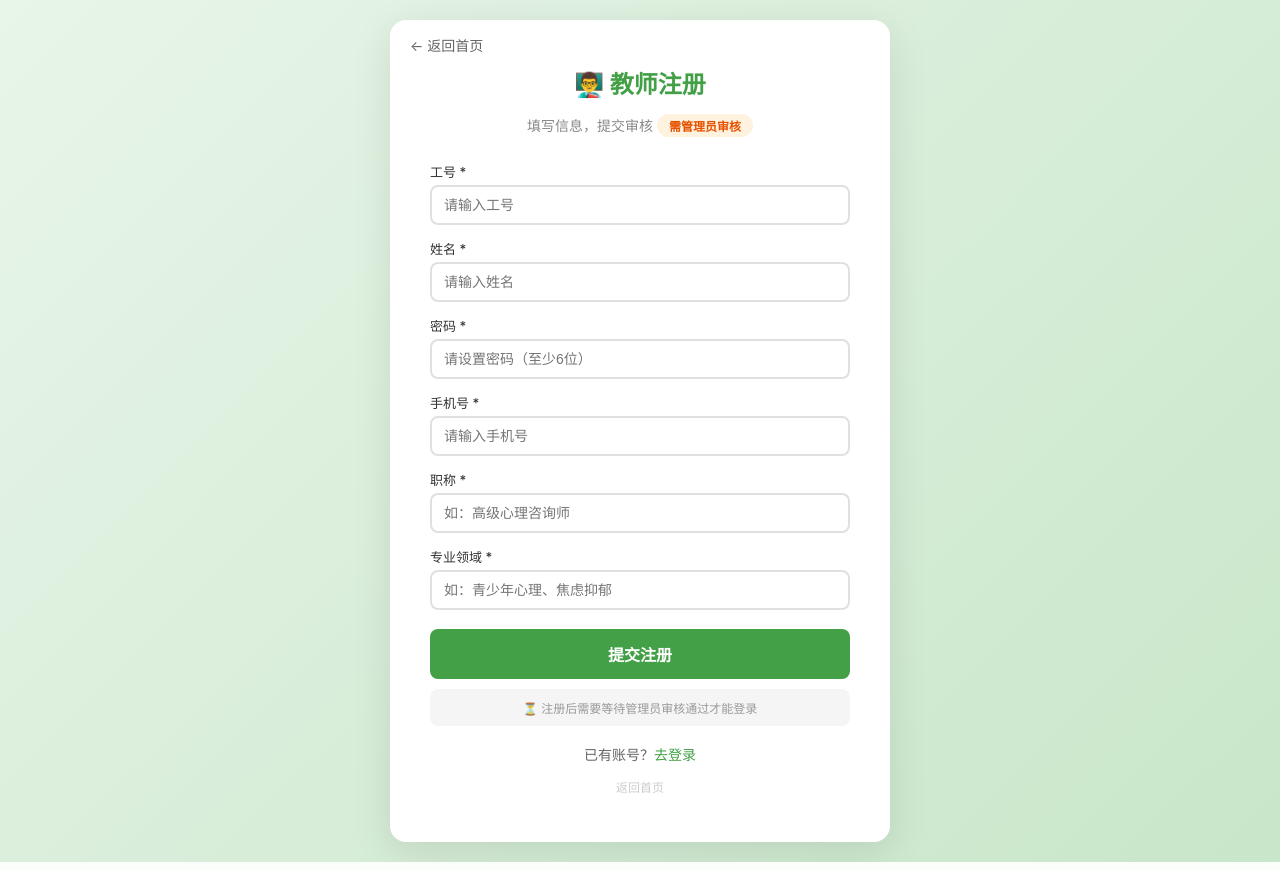
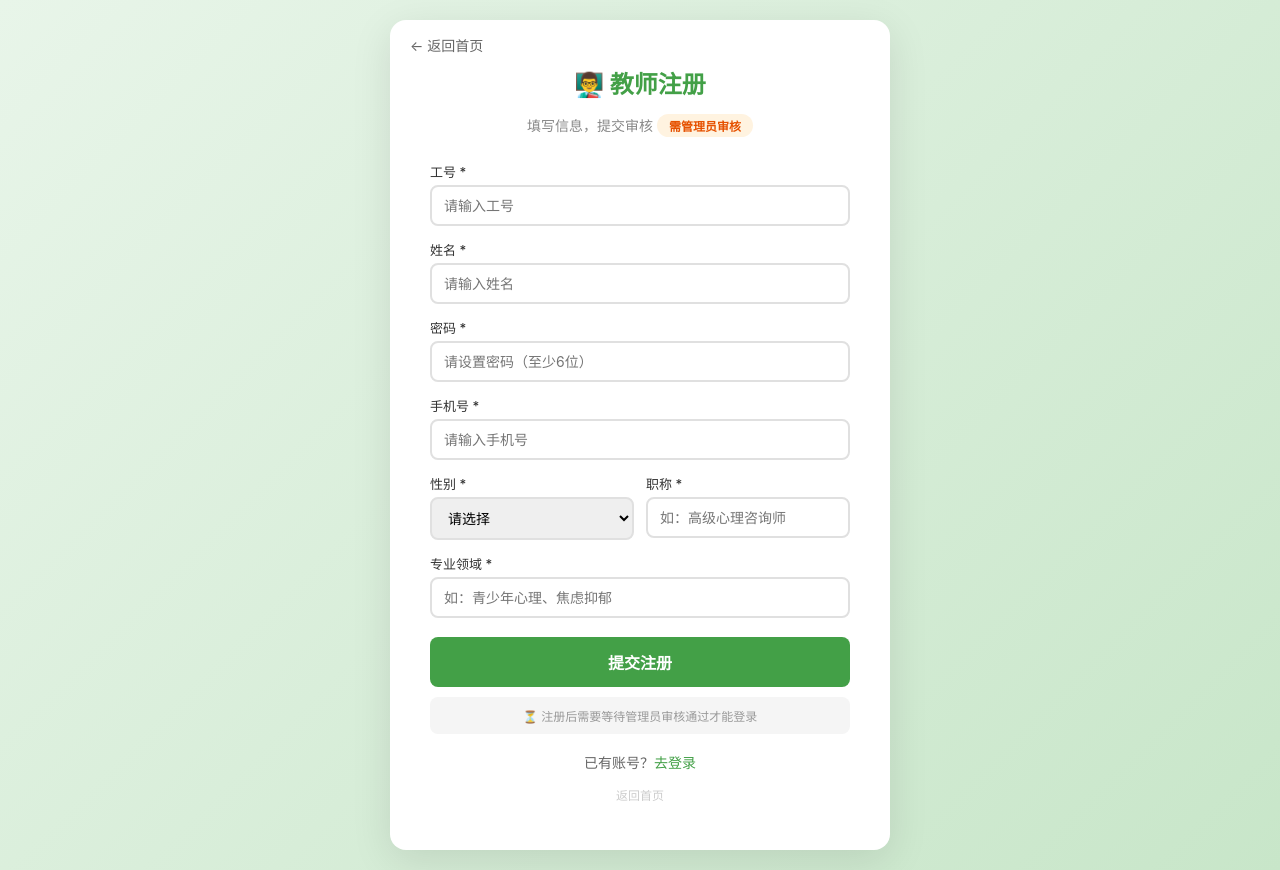
Before and after one commit to xzq05/psychological-counseling, a FastAPI app: page /teacher/register in a window 1280 px wide. Run offline with FastAPI, Linux system fonts and the light colour scheme; parts of the project's set-up code (start-up, migrations or seed data) failed here and were passed over.

Commit message:
教师注册添加性别选项

```diff
--- a/templates/teacher_register.html
+++ b/templates/teacher_register.html
@@ -62,7 +62,7 @@
             font-weight: 500;
             font-size: 13px;
         }
-        .form-group input {
+        .form-group input, .form-group select {
             width: 100%;
             padding: 10px 12px;
             border: 2px solid #e0e0e0;
@@ -70,8 +70,9 @@
             font-size: 14px;
             transition: border-color 0.3s;
             box-sizing: border-box;
+            font-family: inherit;
         }
-        .form-group input:focus {
+        .form-group input:focus, .form-group select:focus {
             outline: none;
             border-color: #43a047;
         }
@@ -144,8 +145,14 @@
             background: #f5f5f5;
             border-radius: 8px;
         }
+        .form-row {
+            display: grid;
+            grid-template-columns: 1fr 1fr;
+            gap: 12px;
+        }
         @media (max-width: 480px) {
             .register-container { padding: 25px 20px; }
+            .form-row { grid-template-columns: 1fr; }
         }
     </style>
 </head>
@@ -178,9 +185,19 @@
                 <label>手机号 *</label>
                 <input type="tel" id="phone" placeholder="请输入手机号" required>
             </div>
-            <div class="form-group">
-                <label>职称 *</label>
-                <input type="text" id="teacher_title" placeholder="如：高级心理咨询师" required>
+            <div class="form-row">
+                <div class="form-group">
+                    <label>性别 *</label>
+                    <select id="teacher_gender" required>
+                        <option value="">请选择</option>
+                        <option value="男">男</option>
+                        <option value="女">女</option>
+                    </select>
+                </div>
+                <div class="form-group">
+                    <label>职称 *</label>
+                    <input type="text" id="teacher_title" placeholder="如：高级心理咨询师" required>
+                </div>
             </div>
             <div class="form-group">
                 <label>专业领域 *</label>
@@ -220,9 +237,12 @@
                 password: document.getElementById('password').value.trim(),
                 name: document.getElementById('name').value.trim(),
                 phone: document.getElementById('phone').value.trim(),
+                teacher_gender: document.getElementById('teacher_gender').value,
                 teacher_title: document.getElementById('teacher_title').value.trim(),
                 teacher_specialty: document.getElementById('teacher_specialty').value.trim()
             };
+
+            console.log('教师注册数据:', data);
 
             try {
                 const response = await fetch('/api/auth/teacher/register', {
@@ -234,6 +254,7 @@
                 });
 
                 const result = await response.json();
+                console.log('服务器响应:', result);
 
                 if (response.ok && result.success) {
                     msg.className = 'msg msg-success';
@@ -254,6 +275,7 @@
                     submitBtn.textContent = '提交注册';
                 }
             } catch (err) {
+                console.error('网络错误:', err);
                 msg.className = 'msg msg-error';
                 msg.textContent = '❌ 网络错误，请稍后重试';
                 msg.style.display = 'block';
```
